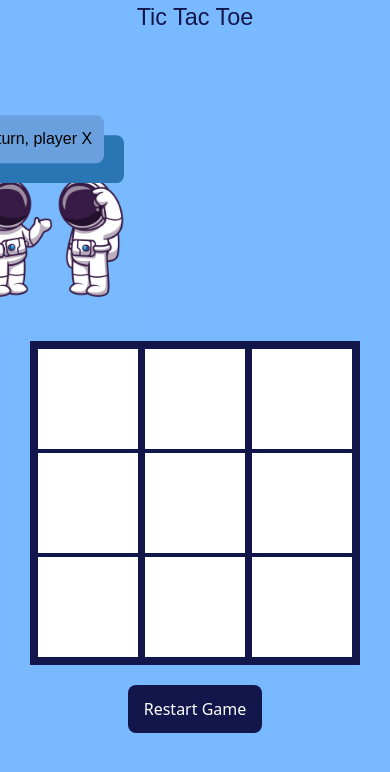
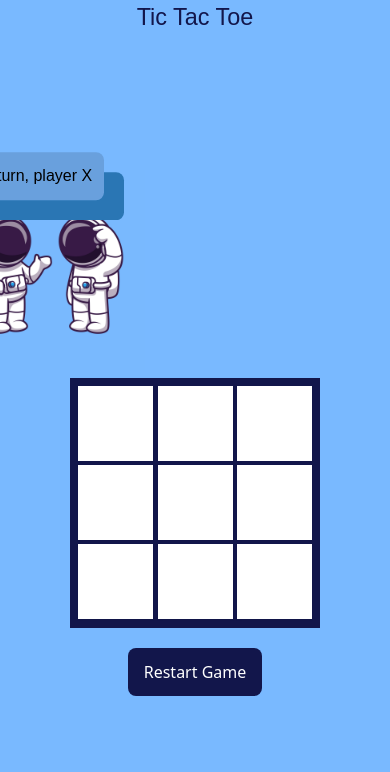
Before and after one commit to Janarthanan2107/tic-tac-toe-React, a React (Vite) app: page / in a window 390 px wide. Shown: the top 772 px of the page. Built offline with nearby package versions, Linux system fonts and the light colour scheme; a web font is replaced by a local one.

Commit message:
right section

```diff
--- a/src/App.css
+++ b/src/App.css
@@ -22,4 +22,14 @@
         font-size: 1rem;
         margin-top: -20px;
     }
+
+    .xo-grid{
+        width: 250px !important;
+        height: 250px !important;
+    }
+
+    .cell {
+        width: 75px !important;
+        height: 75px !important;
+    }
 }
--- a/src/App.jsx
+++ b/src/App.jsx
@@ -100,7 +100,7 @@ const App = () => {
   const Cell = ({ num }) => {
     return (
       <div
-        className="w-[100px] h-[100px] shadow-sm flex justify-center items-center bg-white font-game text-[2rem] text-darkPurple"
+        className="cell w-[100px] h-[100px] shadow-sm flex justify-center items-center bg-white font-game text-[2rem] text-darkPurple"
         onClick={() => handleClick(num)}
       >
         {cells[num]}
```
